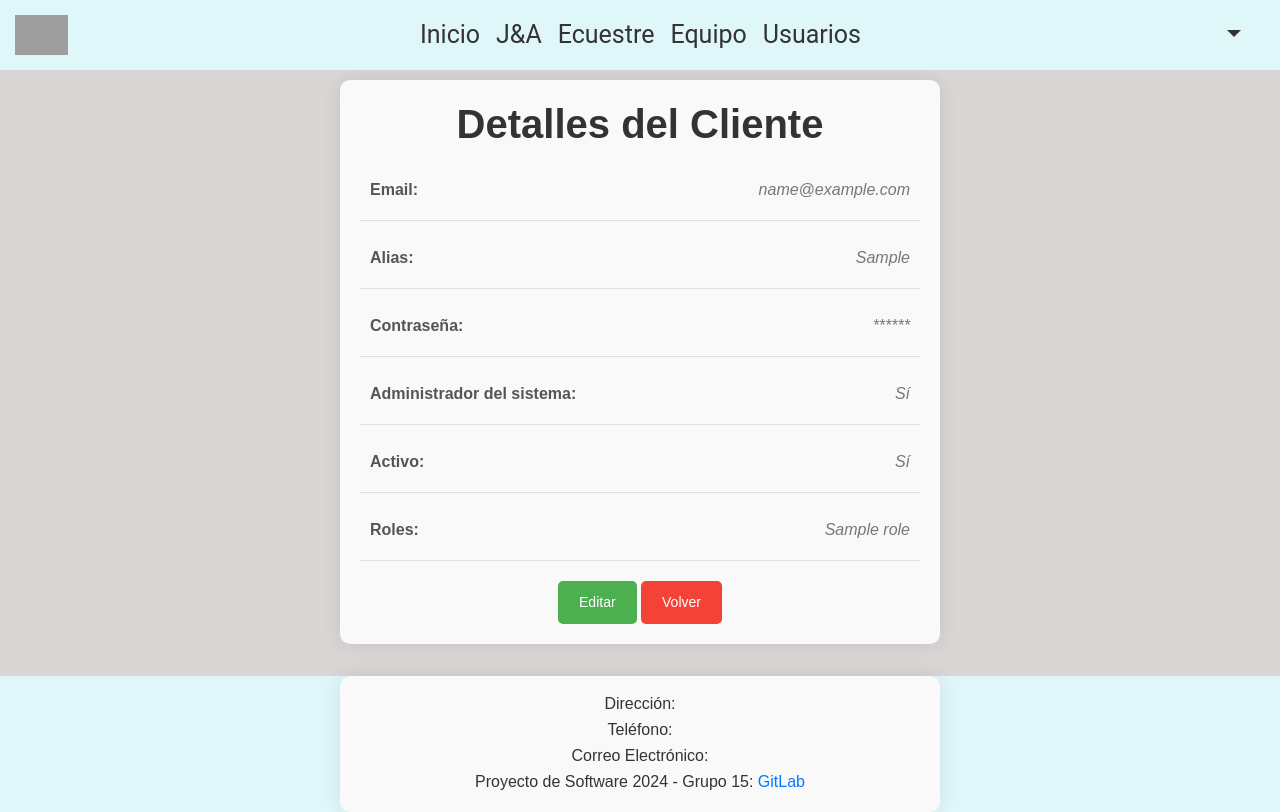
After one commit to Teddyware01/CEDICA, a Flask app: a page that uses admin/src/web/templates/ver_cliente.html in a window 1280 px wide. The commit adds this page. Run offline with Flask 3, Linux system fonts and the light colour scheme; tables that the repository leaves empty hold one stand-in row (values such as "Sample post"); some libraries are stand-ins or nearby versions; grey boxes are pictures that could not be loaded.

Commit message:
Fin de la funcionalidad modulo2, (falta los chequeos por permisos cuando se implemente el login)

```diff
--- a/admin/src/core/auth/__init__.py
+++ b/admin/src/core/auth/__init__.py
@@ -85,3 +85,40 @@ def assign_permiso(rol, permiso):
 def traer_usuario(user_id):
     user = Users.query.get(user_id)
     return user
+
+def traer_roles(user_id):
+    user = Users.query.get(user_id)
+    if not user:
+        return None
+    roles = [role.nombre for role in user.roles]
+    return roles
+
+def actualizar_roles(user_id, selected_roles):
+    user = traer_usuario(user_id)
+
+    roles_usuario = [rol.nombre for rol in user.roles]
+    print(f"Roles actuales del usuario: {roles_usuario}")
+
+    roles_a_agregar = [rol for rol in selected_roles if rol not in roles_usuario]
+    print(f"Roles a agregar: {roles_a_agregar}")
+
+    roles_a_quitar = [rol for rol in roles_usuario if rol not in selected_roles]
+    print(f"Roles a quitar: {roles_a_quitar}")
+
+    for rol_nombre in roles_a_agregar:
+        rol = Roles.query.filter_by(nombre=rol_nombre).first()
+        if rol:
+            print(f"Agregando rol: {rol_nombre} (ID: {rol.id})")
+            user.roles.append(rol)
+        else:
+            print(f"Error: No se encontró el rol con nombre {rol_nombre}")
+
+    for rol_nombre in roles_a_quitar:
+        rol = Roles.query.filter_by(nombre=rol_nombre).first()
+        if rol:
+            print(f"Eliminando rol: {rol_nombre} (ID: {rol.id})")
+            user.roles.remove(rol)
+        else:
+            print(f"Error: No se encontró el rol con nombre {rol_nombre}")
+
+    db.session.commit()
--- a/admin/src/web/controllers/usuarios.py
+++ b/admin/src/web/controllers/usuarios.py
@@ -13,6 +13,11 @@ def listar_usuarios():
     users = auth.list_users(sort_by=sort_by)
     return render_template("listado.html", usuarios=users)
 
+@bp.get("/cliente<int:user_id>")
+def mostrar_usuario(user_id):
+    user = auth.traer_usuario(user_id)
+    roles = auth.traer_roles(user_id)
+    return render_template("ver_cliente.html", user=user, roles=roles)
 
 @bp.get("/agregar_cliente")
 def add_client_form():
@@ -22,7 +27,8 @@ def add_client_form():
 @bp.get("/editar_cliente<int:user_id>")
 def edit_client_form(user_id):
     user = auth.traer_usuario(user_id)
-    return render_template("edit_client.html", user=user)
+    roles = auth.traer_roles(user_id)
+    return render_template("edit_client.html", user=user, roles=roles)
 
 
 @bp.get("/eliminar_cliente<int:user_id>")
@@ -68,6 +74,8 @@ def update_user(user_id):
         system_admin=request.form.get("is_admin") is not None,
         activo=request.form.get("is_active") is not None,
     )
+    selected_roles = request.form.getlist('roles')
+    auth.actualizar_roles(user_id,selected_roles)
 
     flash("Usuario actualizado exitosamente", "success")
     return redirect(url_for("users.listar_usuarios"))
--- a/admin/src/web/templates/listado.html
+++ b/admin/src/web/templates/listado.html
@@ -53,6 +53,7 @@
                 <td>{{ 'Sí' if user.activo else 'No' }}</td>
                 <td>{{ user.fecha_creacion.strftime('%Y-%m-%d %H:%M:%S') }}</td>
                 <td>
+                    <a href="{{ url_for('users.mostrar_usuario', user_id=user.id) }}" class="btn btn-delete">Ver</a>
                     <a href="{{ url_for('users.edit_client_form', user_id=user.id) }}" class="btn btn-edit">Editar</a>
                     <a href="{{ url_for('users.delete_client_form', user_id=user.id) }}" class="btn btn-delete">Eliminar</a>
 
--- /dev/null
+++ b/admin/src/web/templates/ver_cliente.html
@@ -0,0 +1,51 @@
+{% extends "layout.html" %}
+
+{% block title %} Ver Cliente {% endblock %}
+
+{% block head %}
+    {{ super() }}
+    <link rel="stylesheet" href="{{ url_for('static', filename='ver_usuario.css') }}">
+{% endblock %}
+
+{% block content %}
+    <div class="container">
+        <h1 class="text-center">Detalles del Cliente</h1>
+
+        <div class="client-info">
+            <div class="client-row">
+                <label>Email:</label>
+                <span>{{ user.email }}</span>
+            </div>
+
+            <div class="client-row">
+                <label>Alias:</label>
+                <span>{{ user.alias }}</span>
+            </div>
+
+            <div class="client-row">
+                <label>Contraseña:</label>
+                <span>******</span>
+            </div>
+
+            <div class="client-row">
+                <label>Administrador del sistema:</label>
+                <span>{{ 'Sí' if user.system_admin else 'No' }}</span>
+            </div>
+
+            <div class="client-row">
+                <label>Activo:</label>
+                <span>{{ 'Sí' if user.activo else 'No' }}</span>
+            </div>
+
+            <div class="client-row">
+                <label>Roles:</label>
+                <span>{{ roles | join(', ') }}</span>
+            </div>
+
+            <div class="form-actions">
+                <a href="{{ url_for('users.edit_client_form', user_id=user.id) }}" class="btn btn-edit">Editar</a>
+                <a href="{{ url_for('users.listar_usuarios') }}" class="btn btn-back">Volver</a>
+            </div>
+        </div>
+    </div>
+{% endblock %}
--- /dev/null
+++ b/admin/static/ver_usuario.css
@@ -0,0 +1,65 @@
+.container {
+    max-width: 600px;
+    margin: 0 auto;
+    padding: 20px;
+    background-color: #f9f9f9;
+    border-radius: 10px;
+    box-shadow: 0 0 20px rgba(0, 0, 0, 0.1);
+}
+
+h1 {
+    font-family: 'Arial', sans-serif;
+    color: #333;
+    margin-bottom: 20px;
+}
+
+.client-info {
+    font-family: 'Arial', sans-serif;
+}
+
+.client-row {
+    display: flex;
+    justify-content: space-between;
+    margin-bottom: 15px;
+    padding: 10px;
+    border-bottom: 1px solid #e0e0e0;
+}
+
+.client-row label {
+    font-weight: bold;
+    color: #555;
+}
+
+.client-row span {
+    font-style: italic;
+    color: #777;
+}
+
+.form-actions {
+    margin-top: 20px;
+    text-align: center;
+}
+
+.btn {
+    padding: 10px 20px;
+    font-size: 14px;
+    font-family: 'Arial', sans-serif;
+    text-decoration: none;
+    border-radius: 5px;
+    display: inline-block;
+}
+
+.btn-edit {
+    background-color: #4CAF50;
+    color: white;
+}
+
+.btn-back {
+    background-color: #f44336;
+    color: white;
+}
+
+.btn:hover {
+    opacity: 0.8;
+    transition: 0.3s ease;
+}
```
Also changed, not shown: admin/src/web/templates/edit_client.html (+39 -1 lines).
